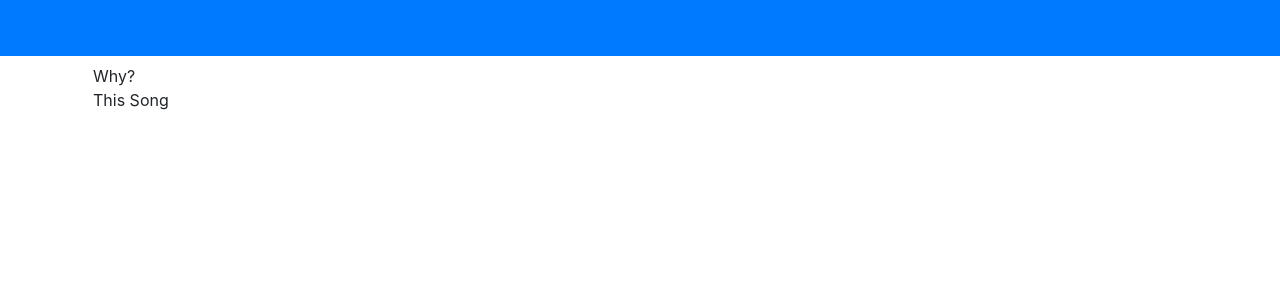
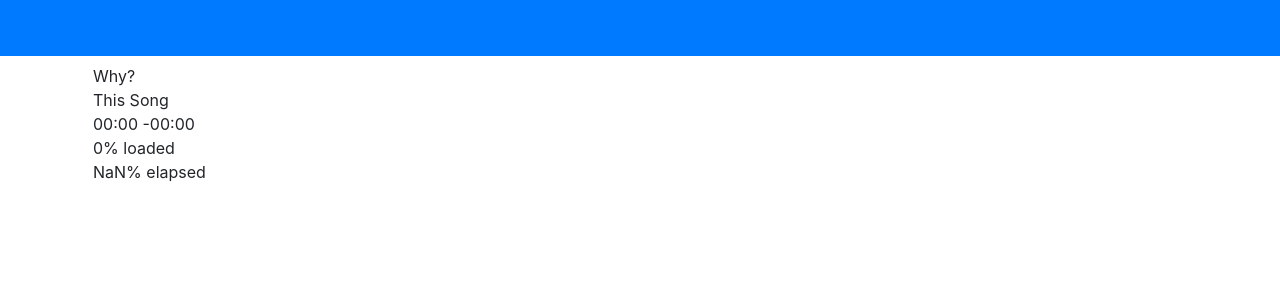
Before and after one commit to philmerrell/ng2-audio-playlist, an Angular app: page / in a window 1280 px wide. Shown: the top 300 px of the page. Built offline with nearby package versions, Linux system fonts and the light colour scheme.

Commit message:
feat: Add percent loaded and percent elapsed

```diff
--- a/src/app/audio-playlist/components/player/player.component.html
+++ b/src/app/audio-playlist/components/player/player.component.html
@@ -1,8 +1,10 @@
 <div class="d-flex flex-row justify-content-start align-items-center">
   <div class="p-2">
     {{ track.artist }}<br>
-    {{ track.song }}
-    <!--{{ timeElapsed }} {{ timeRemaining }}-->
+    {{ track.song }}<br>
+    {{ timeElapsed }} {{ timeRemaining }}<br>
+    {{ percentLoaded }}% loaded<br>
+    {{ percentElapsed }}% elapsed
   </div>
   <div class="p-2">
     <button (click)="toggleAudio()" [ngSwitch]="playerStatus" [disabled]="playerStatus === 'loading'" type="button" class="btn btn-link">
--- a/src/app/audio-playlist/components/player/player.component.ts
+++ b/src/app/audio-playlist/components/player/player.component.ts
@@ -25,6 +25,8 @@ export class PlayerComponent implements OnChanges, OnInit {
     this.getPlayerStatus();
     this.getTimeElapsed();
     this.getTimeRemaining();
+    this.getPercentLoaded();
+    this.getPercentElapsed();
   }
 
   ngOnChanges(changes: SimpleChanges) {
```
Also changed, not shown: src/app/audio-playlist/components/player/player.component.sass (+41 -0 lines).
